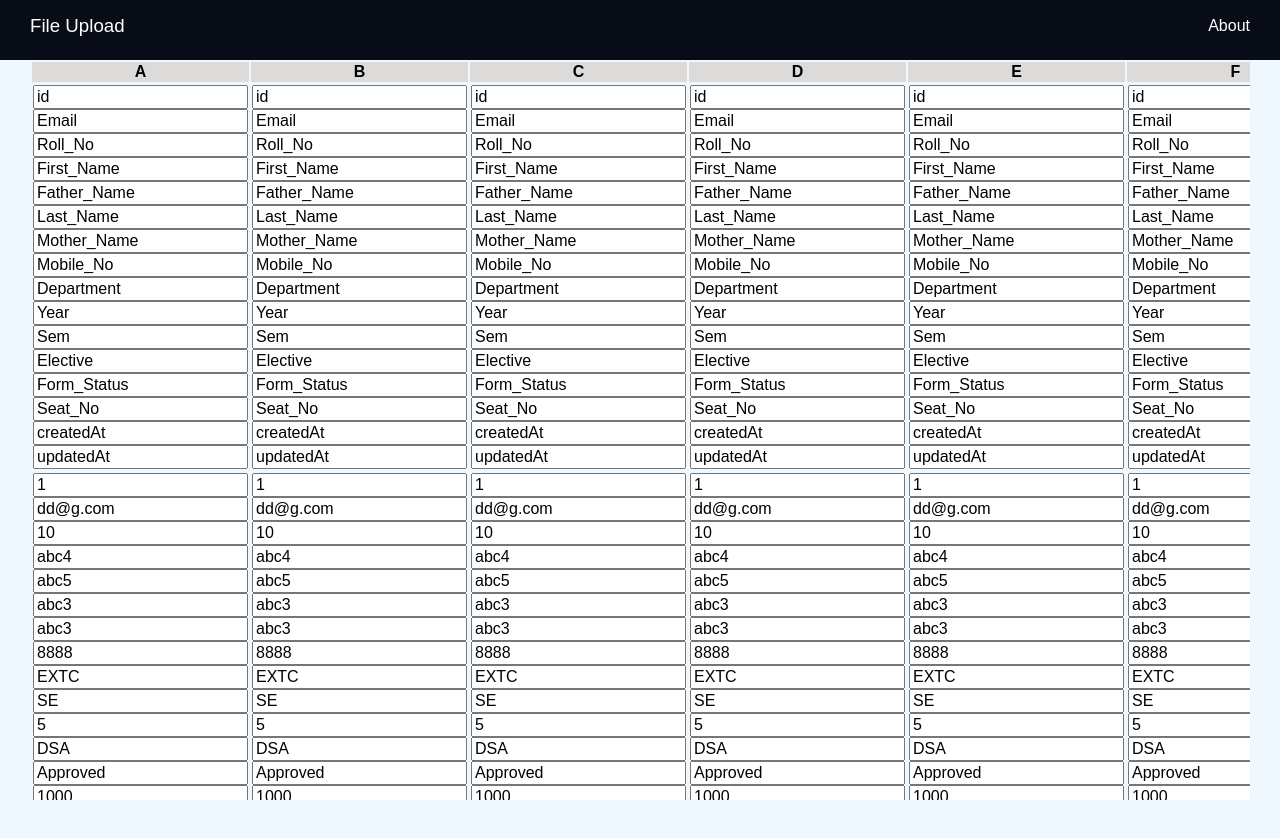
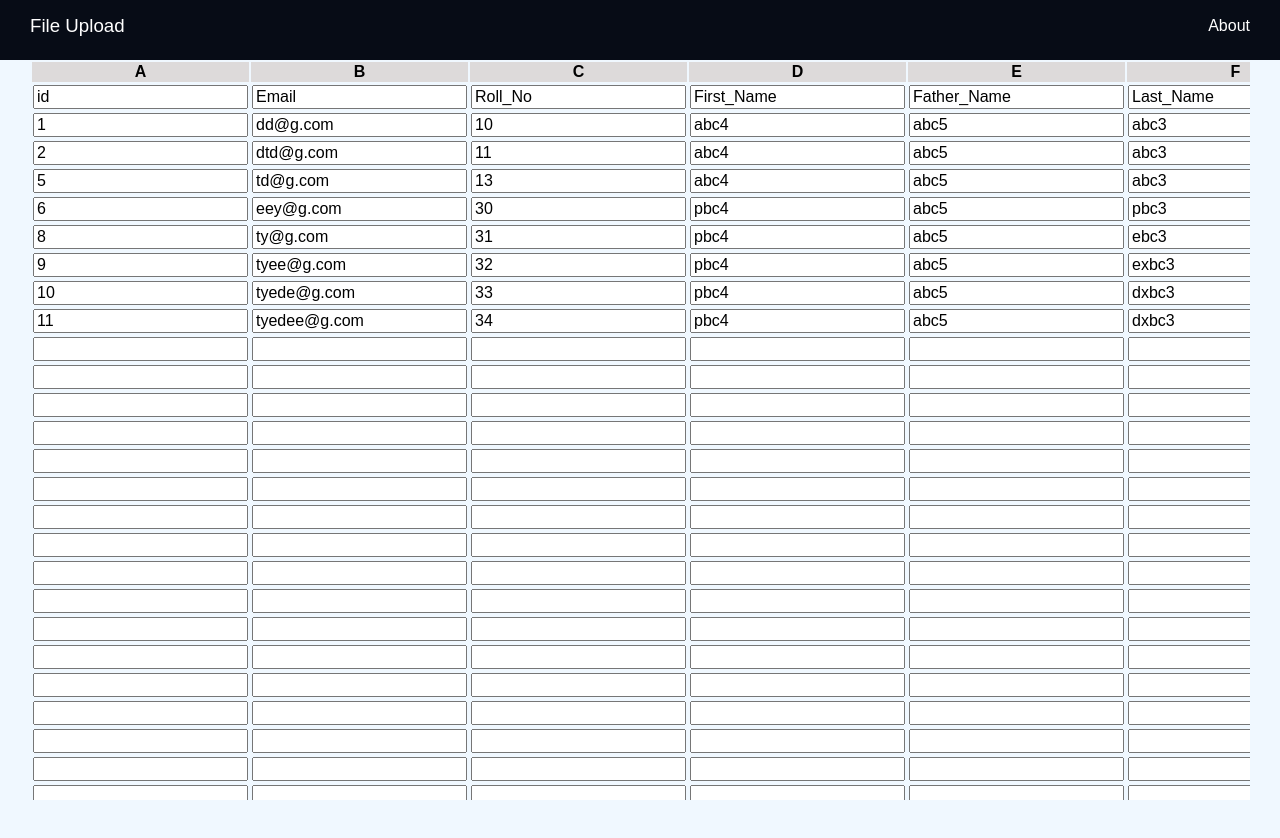
Before and after one commit to sujitIwale/sharesheet, a React (Create React App) app in the folder client/: page /sheet/edit/1 in a window 1280 px wide. Shown: the top 838 px of the page. Built offline with nearby package versions, Linux system fonts and the light colour scheme; the HTML template or start-up script is replaced by a standard one.

Commit message:
feat: data added

```diff
--- a/client/src/Pages/Edit/Edit.js
+++ b/client/src/Pages/Edit/Edit.js
@@ -10,18 +10,7 @@ const Edit = () => {
 		fetchSheetData();
 	}, []);
 	const header = [];
-	const getSheetHeader = (index = 0) => {
-		console.log(sheetData);
-		return Object.keys(sheetData[index]).map((key) => {
-			header.push(key);
-			return <input value={key} />;
-		});
-	};
-	const getSheetRow = (index) => {
-		return header.map((key) => {
-			return <input value={sheetData[index][key]} />;
-		});
-	};
+
 	return (
 		<Fragment>
 			{loading || sheetData.length <= 0 ? (
@@ -31,14 +20,14 @@ const Edit = () => {
 					<div className='edit-sheet'>
 						<table className='edit-table'>
 							<SheetHeader />
-							<EditSheetRowList sheetHeader={getSheetHeader(0)} />
-							{Array(5)
+							<EditSheetRowList sheetData={sheetData} />
+							{/* {Array(5)
 								.fill(null)
 								.map((val, i) => (
 									<EditSheetRowList
 										sheetRow={getSheetRow(i)}
 									/>
-								))}
+								))} */}
 						</table>
 					</div>
 				</div>
--- a/client/src/components/EditSheet/EditSheetRowList.js
+++ b/client/src/components/EditSheet/EditSheetRowList.js
@@ -1,18 +1,49 @@
-import React from 'react';
+import React, { Fragment } from 'react';
+import HeaderRow from './components/HeaderRow';
+import SheetRow from './components/SheetRow';
 
-const EditSheetRowList = ({ sheetHeader, sheetRow }) => {
+const EditSheetRowList = ({ sheetData }) => {
+	const header = [];
+	const getSheetHeaderValues = (index = 0) => {
+		return Object.keys(sheetData[index]).map((key) => {
+			header.push(key);
+			return key;
+		});
+	};
+	const getSheetRowValues = (i) => {
+		if (!sheetData[i]) return [];
+		console.log(Object.keys(sheetData[i]));
+		return Object.keys(sheetData[i]).map((key) => {
+			// console.log(sheetData[i][key]);
+			return sheetData[i][key];
+		});
+	};
 	return (
-		<tr className='edit-sheet-row'>
-			{Array(26)
-				.fill('a')
-				.map((el, i) => (
-					<td className='edit-sheet-header_el'>
-						{sheetHeader
-							? sheetHeader.map((e) => e)
-							: sheetRow.map((e) => e)}
-					</td>
-				))}
-		</tr>
+		<Fragment>
+			<HeaderRow headerRowData={getSheetHeaderValues(0)} />
+			{Array(100)
+				.fill(null)
+				.map((val, i) => {
+					return (
+						<SheetRow
+							sheetData={sheetData}
+							index={i}
+							sheetRowValues={getSheetRowValues(i)}
+						/>
+					);
+				})}
+		</Fragment>
+		// <tr className='edit-sheet-row'>
+		// 	{Array(26)
+		// 		.fill('a')
+		// 		.map((el, i) => (
+		// 			<td className='edit-sheet-header_el'>
+		// 				{sheetHeader
+		// 					? sheetHeader.map((e) => e)
+		// 					: sheetRow.map((e) => e)}
+		// 			</td>
+		// 		))}
+		// </tr>
 	);
 };
 
--- a/client/src/components/EditSheet/components/HeaderRow.jsx
+++ b/client/src/components/EditSheet/components/HeaderRow.jsx
@@ -1,14 +1,29 @@
 import React from 'react';
-import SheetInput from '../../Shared/SheetInput';
+import SheetInput from '../../Shared/SheetInput/SheetInput';
 
 const HeaderRow = ({ headerRowData }) => {
+	console.log(headerRowData);
 	return (
-		<tr>
-			{headerRowData.map((val, i) => (
-				<SheetInput value={val} />
-			))}
+		<tr className='edit-sheet-row'>
+			{Array(26)
+				.fill('a')
+				.map((el, i) => (
+					<td className='edit-sheet-header_el'>
+						{headerRowData[i] ? (
+							<SheetInput value={headerRowData[i]} />
+						) : (
+							<SheetInput />
+						)}
+					</td>
+				))}
 		</tr>
 	);
 };
 
+{
+	/* <td className='edit-sheet-header_el'>
+					<SheetInput value={val} />
+				</td> */
+}
+
 export default HeaderRow;
--- a/client/src/components/EditSheet/components/SheetRow.jsx
+++ b/client/src/components/EditSheet/components/SheetRow.jsx
@@ -1,16 +1,23 @@
 import React from 'react';
 import SheetInput from '../../Shared/SheetInput/SheetInput';
 
-const SheetRow = ({ SheetRow }) => {
-	return (
-		<tr>
-			{SheetRow.map((val, i) => (
-				<td className='edit-sheet-header_el'>
-					<SheetInput value={val} />
-				</td>
-			))}
-		</tr>
-	);
+const SheetRow = ({ sheetRowValues }) => {
+	const getRow = () => {
+		return Array(26)
+			.fill('a')
+			.map((el, i) => {
+				return (
+					<td className='edit-sheet-header_el'>
+						{sheetRowValues[i] ? (
+							<SheetInput value={sheetRowValues[i]} />
+						) : (
+							<SheetInput />
+						)}
+					</td>
+				);
+			});
+	};
+	return <tr className='edit-sheet-row'>{getRow()}</tr>;
 };
 
 export default SheetRow;
--- a/client/src/components/Shared/SheetInput/SheetInput.jsx
+++ b/client/src/components/Shared/SheetInput/SheetInput.jsx
@@ -1,7 +1,11 @@
-import React from 'react';
+import React, { useState } from 'react';
 
 const SheetInput = ({ value, onChange }) => {
-	return <input value={value} onChange={onChange} />;
+	const [Input, setInput] = useState(value);
+	const onInputChange = (e) => {
+		setInput(e.target.value);
+	};
+	return <input value={Input} onChange={onInputChange} />;
 };
 
 export default SheetInput;
--- a/client/src/context/sheet/SheetState.js
+++ b/client/src/context/sheet/SheetState.js
@@ -29,10 +29,8 @@ const SheetState = (props) => {
 		// logic for fetching
 		setLoading();
 		const data = rawData;
-		setTimeout(() => {
-			setSheetData(data);
-			setLoading();
-		}, 3000);
+		setSheetData(data);
+		setLoading();
 	};
 	const setSortBy = (value) => {
 		dispatch({ type: SET_SORT_BY, payload: value });
```
